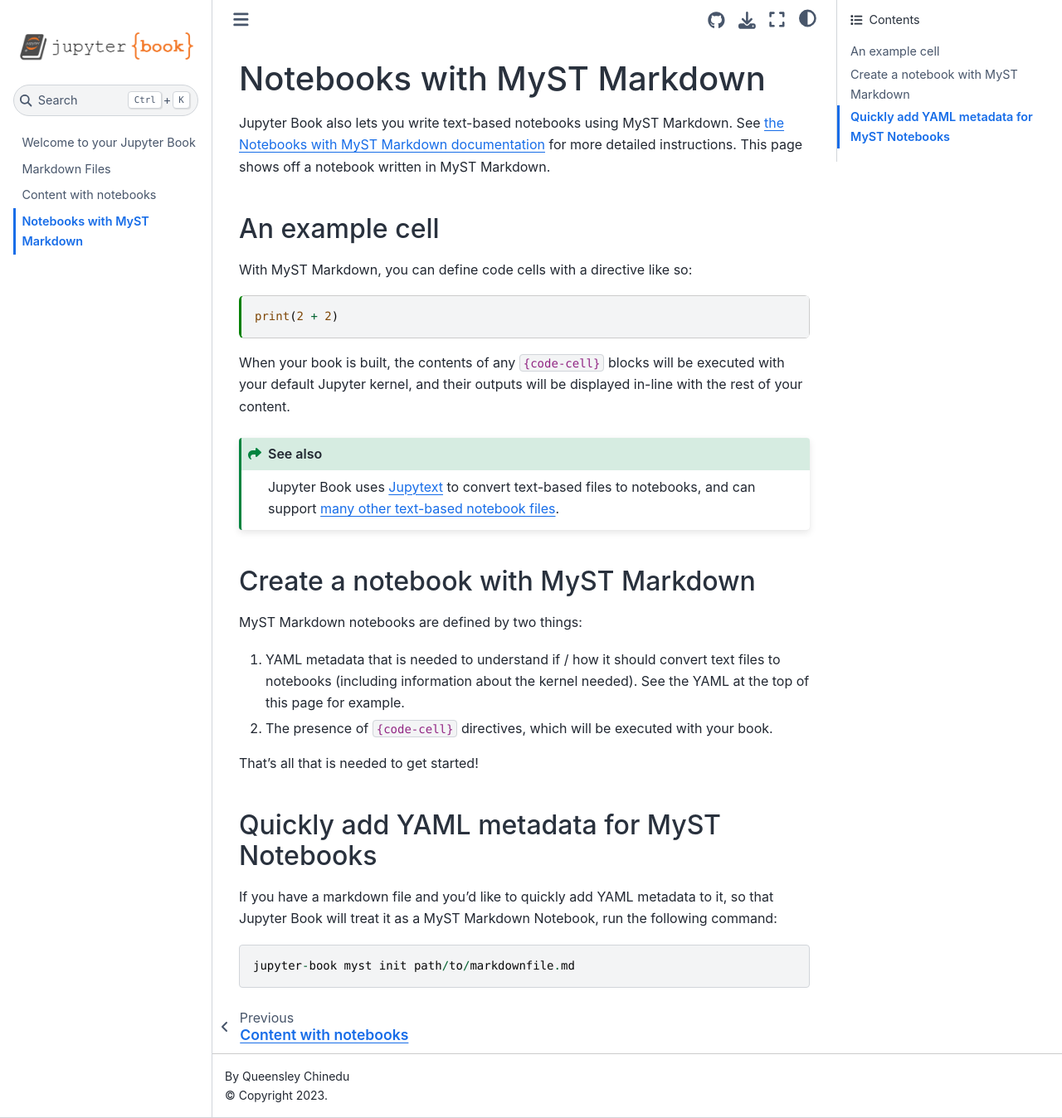
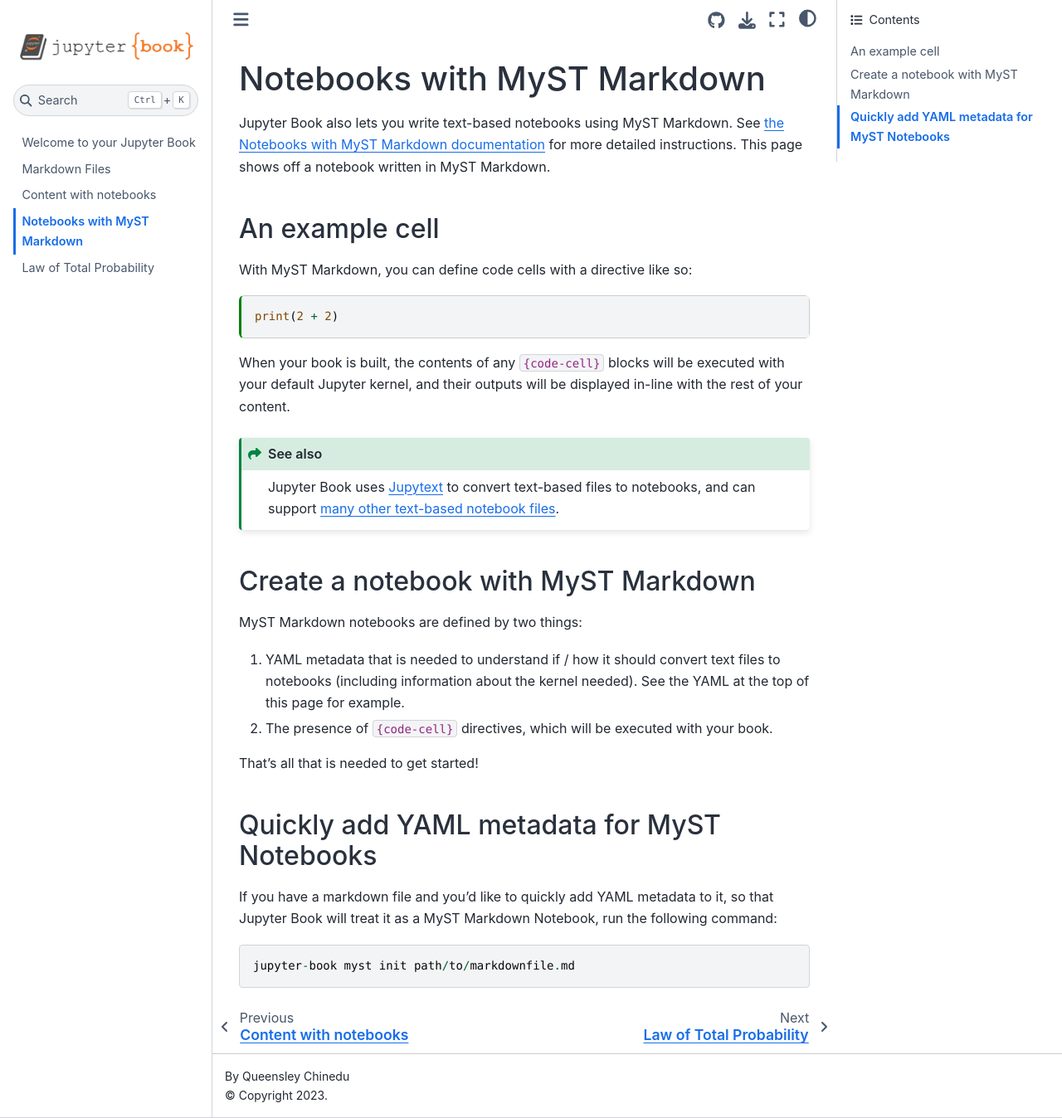
Before and after one commit to QueensleyC/stat5430project, a Jupyter Book: the page built from markdown-notebooks.md, in a window 1280 px wide and 1348 px high. Shown: the whole window at 83% size. Built offline with Jupyter Book 1.0.4 settings and Sphinx 7.4.7 and the Sphinx Book theme 1.1.4, drawn with Linux system fonts in a browser that asks for light colours.

Commit message:
Add new file

```diff
--- a/_toc.yml
+++ b/_toc.yml
@@ -7,3 +7,4 @@
 - file: markdown
 - file: notebooks
 - file: markdown-notebooks
+- file: contents/law-of-total-prob.md
```
